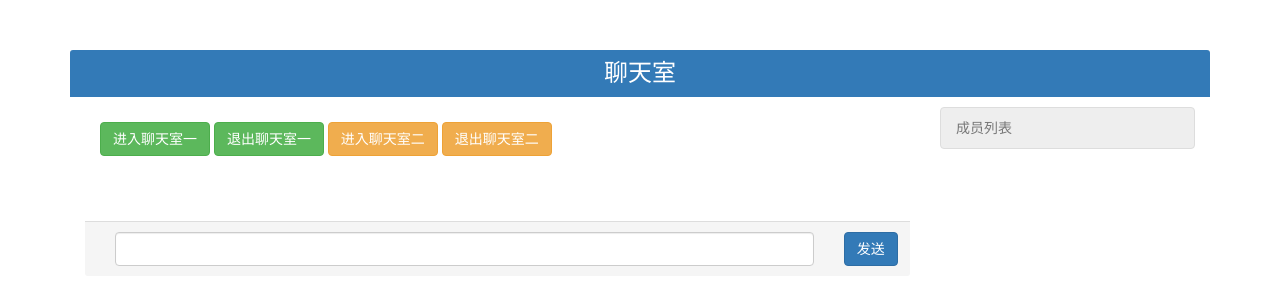
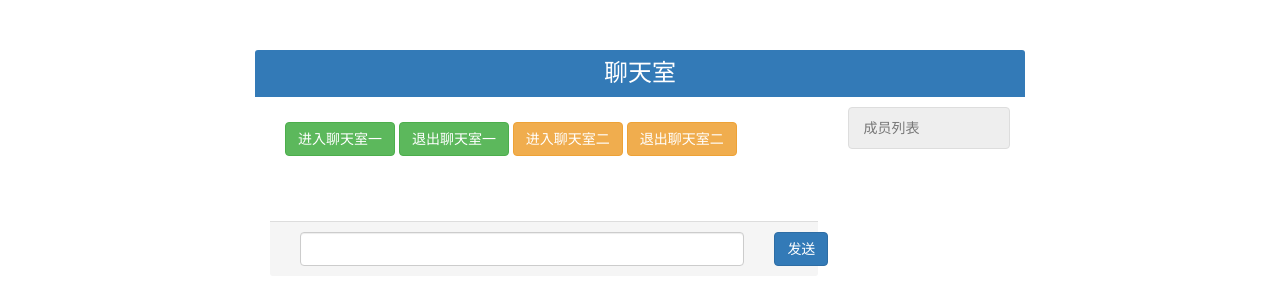
Before and after one commit to yinggeABC/ChatGroup, a plain HTML site: page client.html in a window 1280 px wide. Drawn offline with nearby package versions, Linux system fonts and the light colour scheme; no server answers.

Commit message:
change ui

```diff
--- a/index.css
+++ b/index.css
@@ -1,5 +1,9 @@
 body{
     margin-top:50px;
+}
+.container{
+    margin:50px auto;
+    width:800px;
 }
 
 .panel-heading{
```
